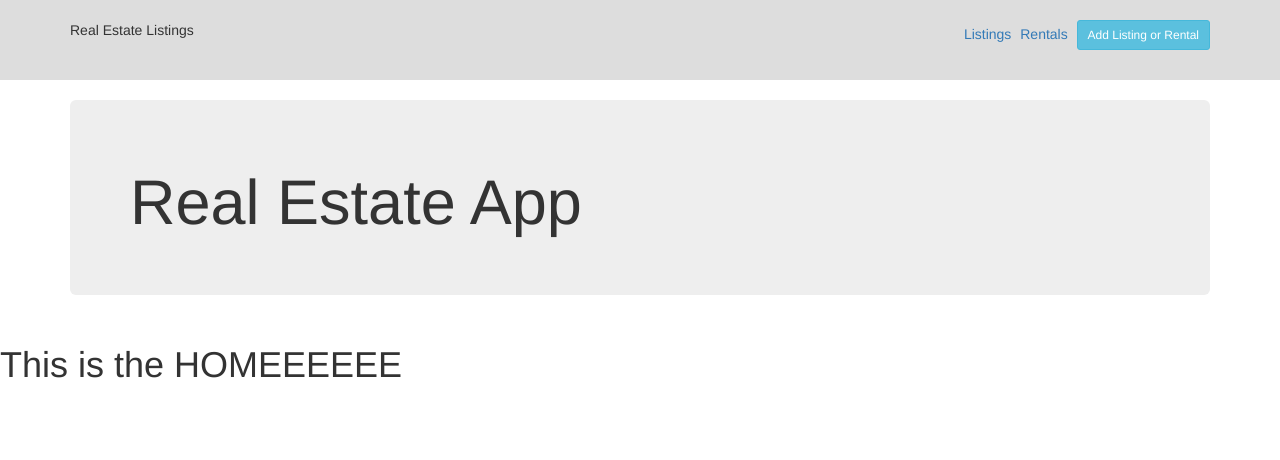
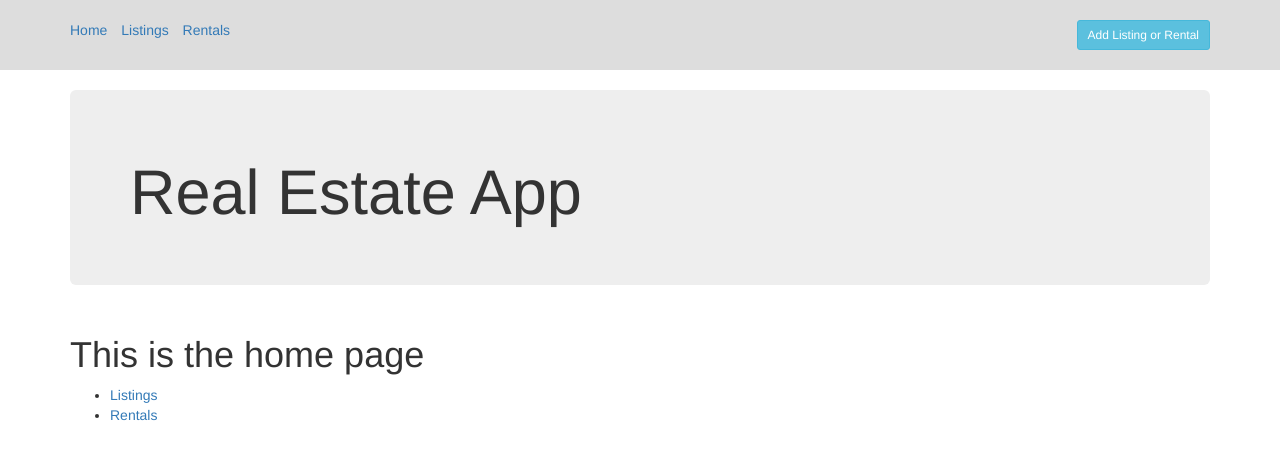
Before and after one commit to sjfortin/real-estate-listings, a website: page public/index.html in a window 1280 px wide. Drawn offline with nearby package versions, Linux system fonts and the light colour scheme.

Commit message:
Layout and style updates. Base mode complete

```diff
--- a/public/index.html
+++ b/public/index.html
@@ -30,12 +30,12 @@
         <div class="container">
             <div class="row">
                 <div class="col-md-12">
-                    <ul class="logo">
-                        <li>Real Estate Listings</li>
-                    </ul>
                     <ul class="links">
+                        <li><a href="#!">Home</a></li>
                         <li><a href="#!listings">Listings</a></li>
                         <li><a href="#!rentals">Rentals</a></li>
+                    </ul>
+                    <ul class="form">
                         <li><a href="#!rentals" class="btn btn-sm btn-info">Add Listing or Rental</a></li>
                     </ul>
                 </div>
@@ -51,7 +51,9 @@
             </div>
         </div>
     </div>
-    <ng-view></ng-view>
+    <div class="container">
+        <ng-view></ng-view>
+    </div>
 </body>
 
 </html>
--- a/public/styles/style.css
+++ b/public/styles/style.css
@@ -7,18 +7,26 @@
 
 .nav ul {
     padding: 0;
+    margin: 0;
     list-style-type: none;
 }
 
-.nav ul.logo {
+.nav ul.links {
     float: left;
 }
 
-.nav ul.links {
+.nav ul.form {
     float: right;
 }
 
 .nav ul.links li {
     display: inline-block;
-    margin-left: 5px;
 }
+
+.nav ul.links li a {
+    margin-right: 10px;
+}
+
+.nav ul.form li {
+    display: inline-block;
+}
--- a/public/views/home.html
+++ b/public/views/home.html
@@ -1 +1,5 @@
-<h1>This is the HOMEEEEEE</h1>
+<h1>This is the home page</h1>
+<ul>
+    <li><a href="#!listings">Listings</a></li>
+    <li><a href="#!rentals">Rentals</a></li>
+</ul>
```
